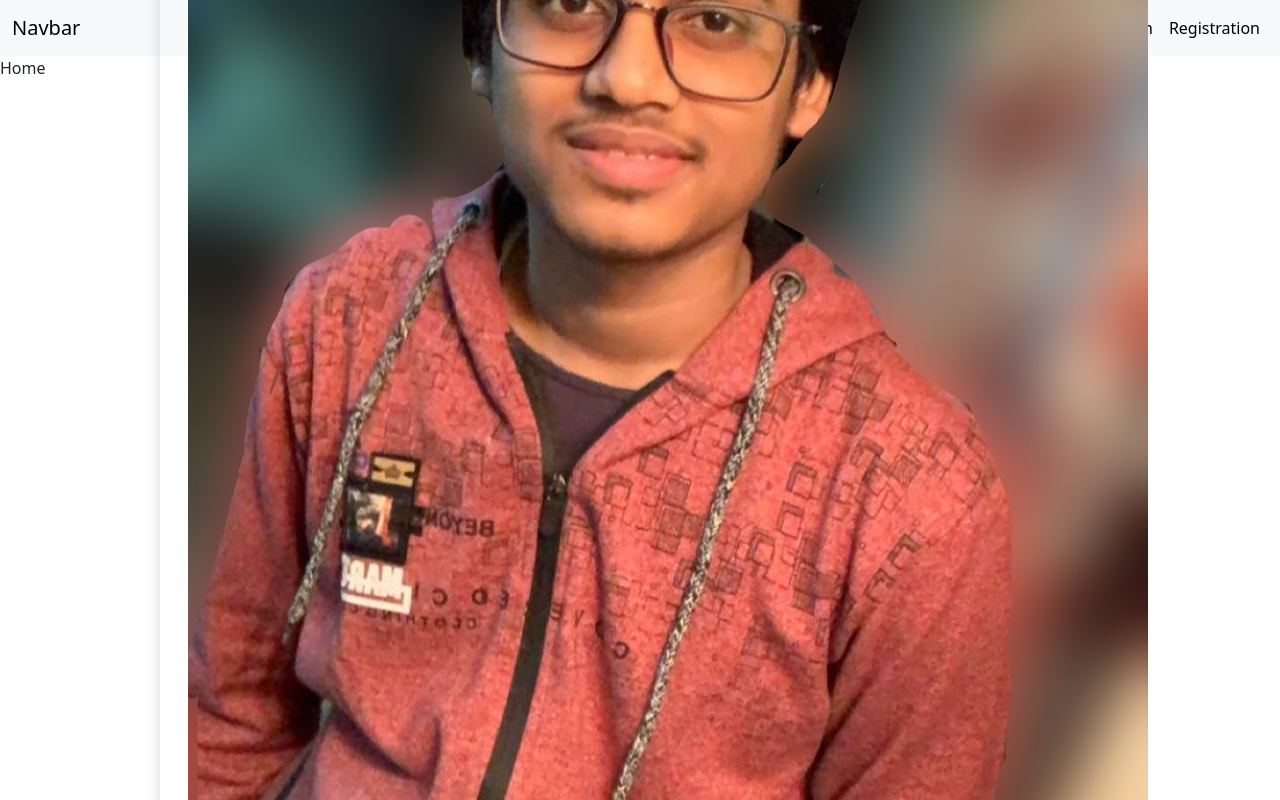
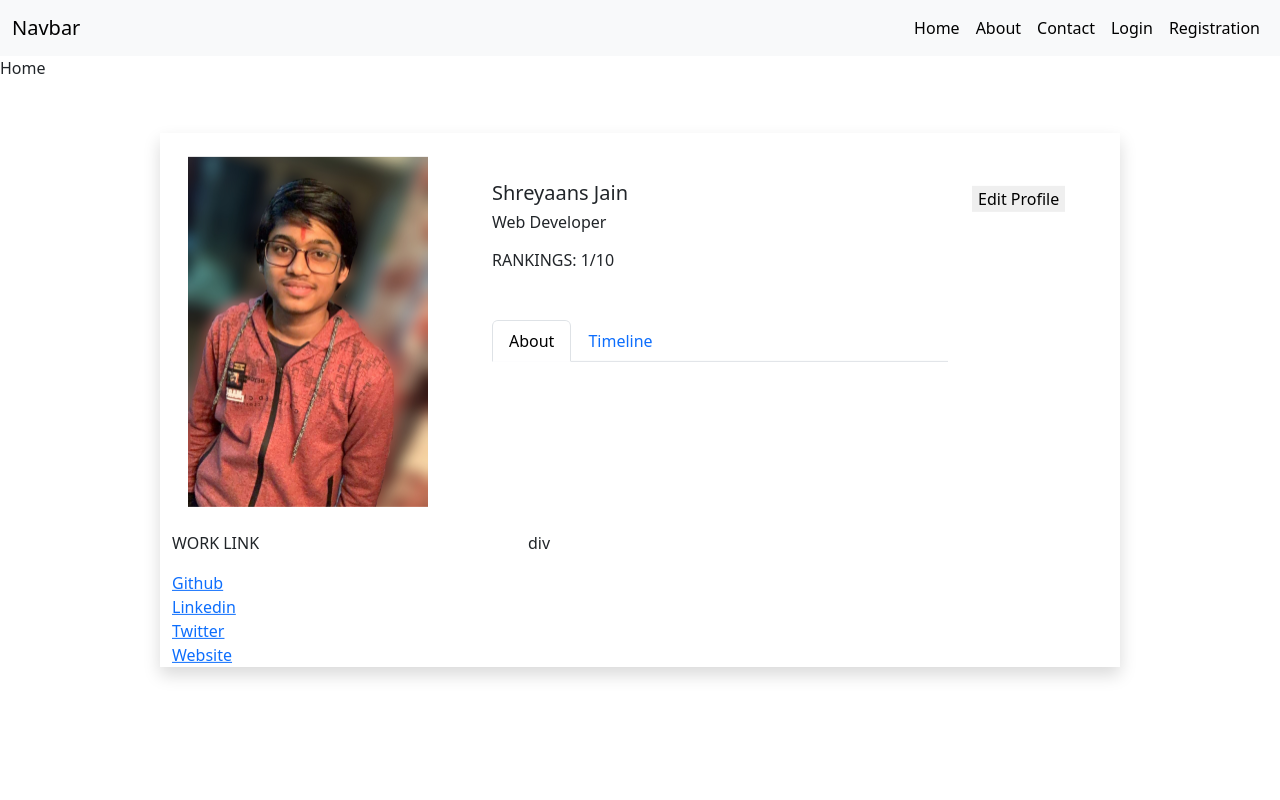
Before and after one commit to shreyaansjain06/User-Portal, a React (Create React App) app in the folder client/: page /about in a window 1280 px wide. Shown: the top 800 px of the page. Built offline with nearby package versions, Linux system fonts and the light colour scheme.

Commit message:
udate css

```diff
--- a/client/src/App.css
+++ b/client/src/App.css
@@ -1,38 +1,35 @@
-.App {
-  text-align: center;
+.signin input:focus{
+  outline: none;
+}
+.img{
+  width: 36rem;
+}
+.w_29{
+  width: 29%;
+}
+.second_box{
+  margin-top: 8rem;
+  width: 65%;
+}
+.w_50{
+  width: 100%;
+}
+.field{
+  height: 2.5rem;
+  font-size: 22px;
+}
+.contact_textarea{
+  font-size: 22px;
 }
 
-.App-logo {
-  height: 40vmin;
-  pointer-events: none;
+.profile img{
+  width: 15rem;
 }
-
-@media (prefers-reduced-motion: no-preference) {
-  .App-logo {
-    animation: App-logo-spin infinite 20s linear;
-  }
+.edit{
+  position: absolute;
+  top:10%;
+  right:0%;
 }
-
-.App-header {
-  background-color: #282c34;
-  min-height: 100vh;
-  display: flex;
-  flex-direction: column;
-  align-items: center;
-  justify-content: center;
-  font-size: calc(10px + 2vmin);
-  color: white;
+.edit input{
+  border: 0;
 }
-
-.App-link {
-  color: #61dafb;
-}
-
-@keyframes App-logo-spin {
-  from {
-    transform: rotate(0deg);
-  }
-  to {
-    transform: rotate(360deg);
-  }
-}
```
